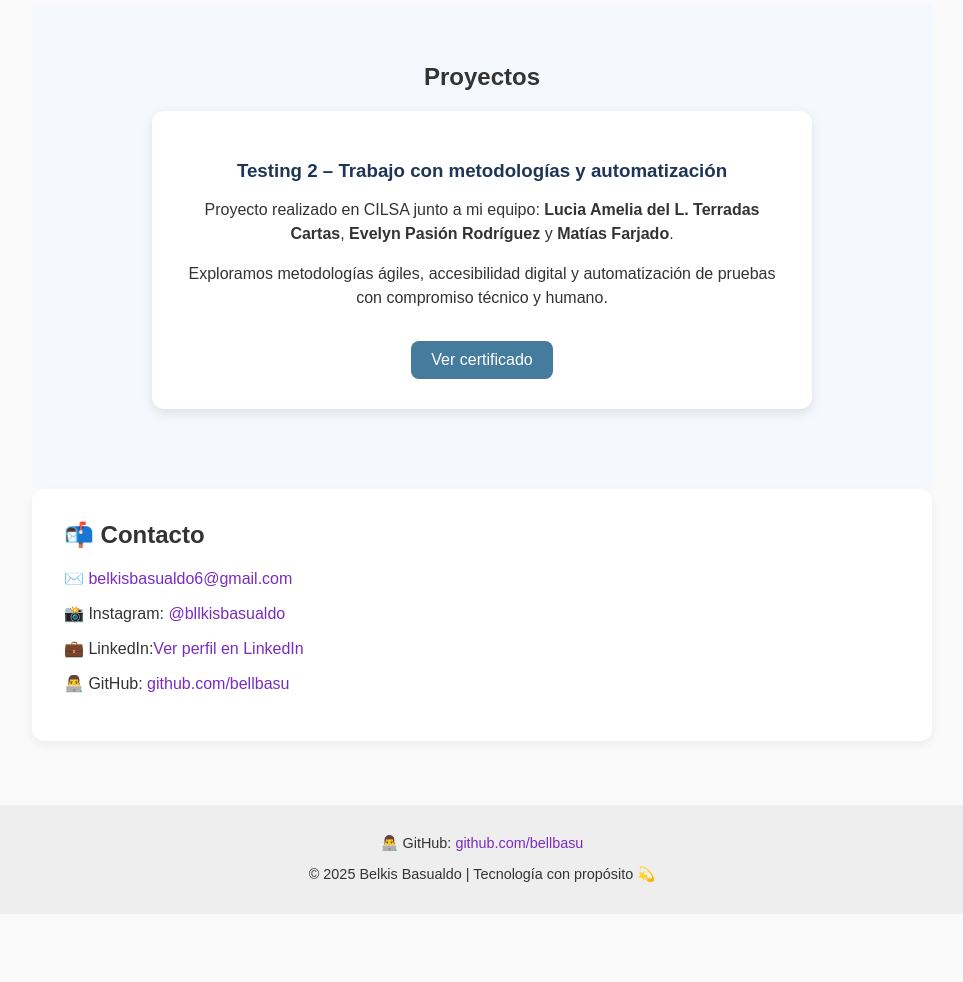
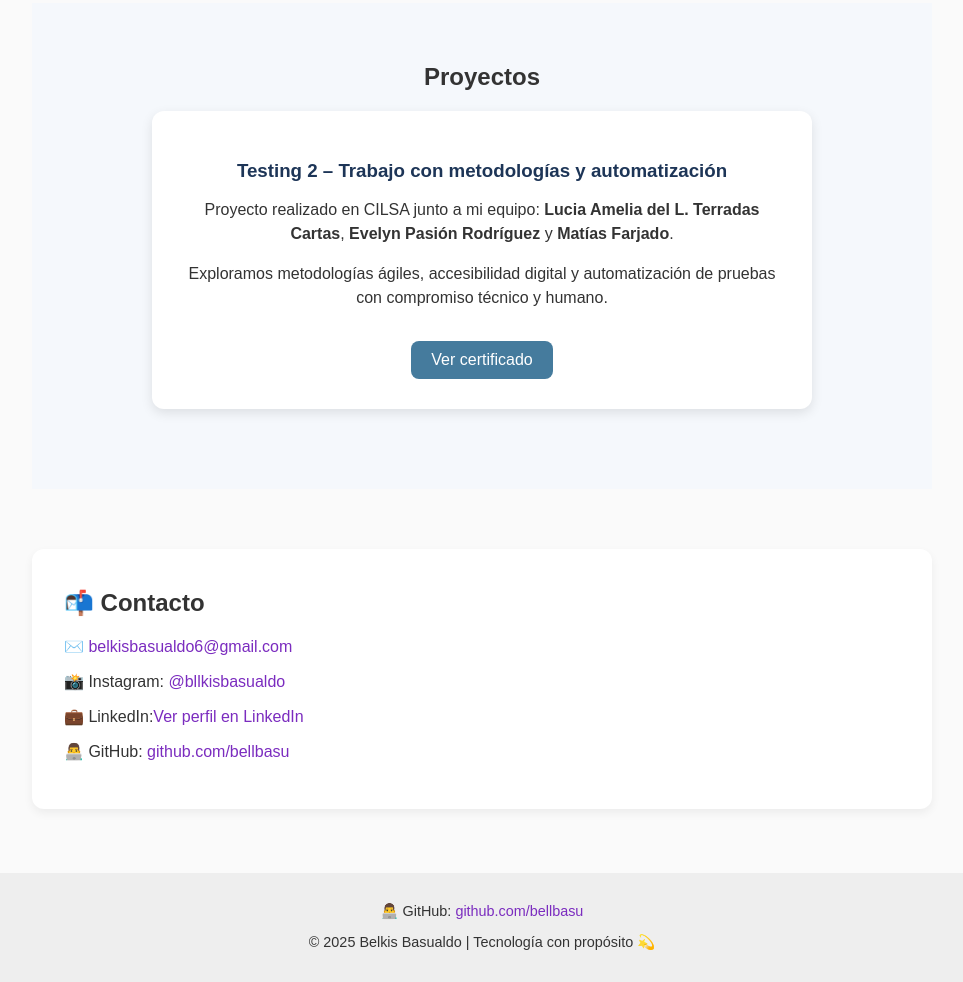
Before and after one commit to bellbasu/belkis-portafolio, a plain HTML site: page index.html in a window 1280 px wide. Shown: the part 999-1981 px from the top of the page, without its empty margins (158-1121 px from the left). Before the commit the page ends 1913 px from the top, so only its background shows below. Drawn offline with Linux system fonts and the light colour scheme.

Commit message:
Update style.css
agregue espacio a sección contacto

```diff
--- a/style.css
+++ b/style.css
@@ -126,6 +126,10 @@ footer {
   padding: 60px 20px;
   background-color: #f5f8fc;
   text-align: center;
+  margin-bottom: 60px; /* ⬅️ añadí esta línea */
+}
+#contacto {
+  padding-top: 40px;
 }
 
 .proyecto-card {
```
